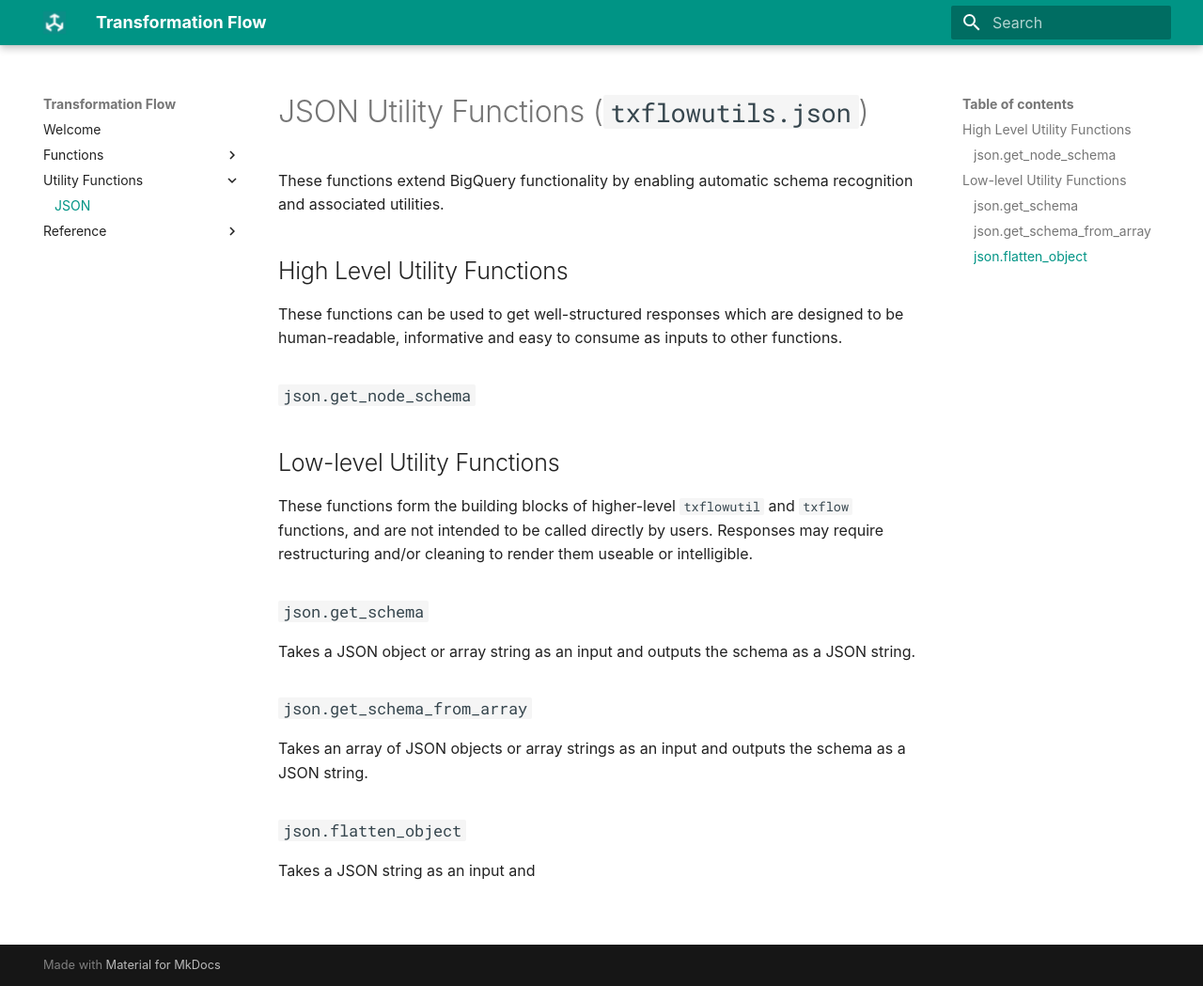
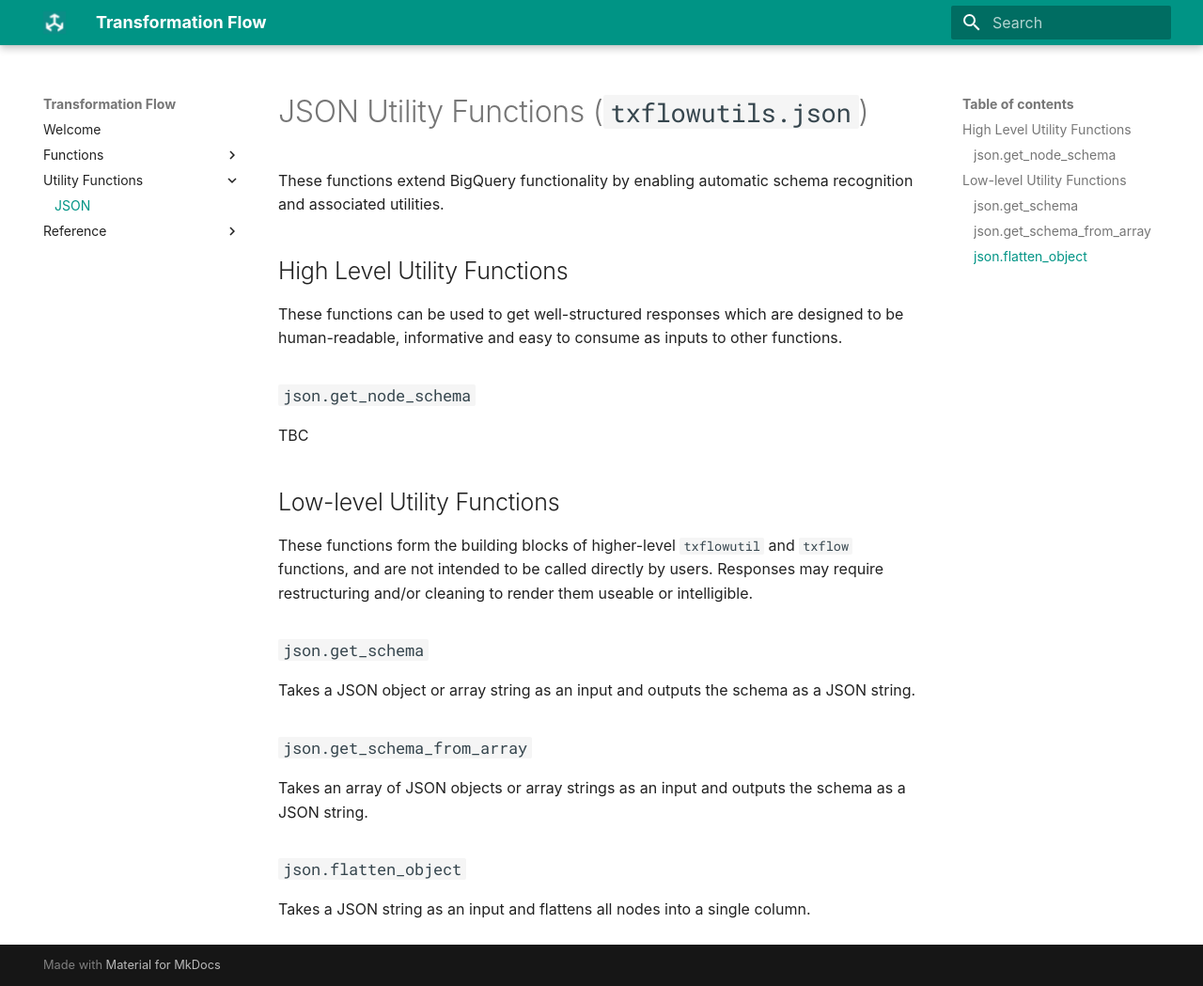
Before and after one commit to transformationflow/transformationflow.github.io, an MkDocs documentation site: the page built from docs/utils-json.md, in a window 1280 px wide and 1049 px high. Shown: the whole window at 94% size. Built offline with MkDocs 1.6.1 and Material for MkDocs 9.7.7, drawn with Linux system fonts in a browser that asks for light colours; some web fonts are replaced; comment, search, counter and statistics services are not loaded.

Commit message:
additional functions

```diff
--- a/docs/utils-json.md
+++ b/docs/utils-json.md
@@ -6,8 +6,7 @@ These functions can be used to get well-structured responses which are designed
 
 
 ### `json.get_node_schema`
-
-
+TBC
 
 ## Low-level Utility Functions
 These functions form the building blocks of higher-level `txflowutil` and `txflow` functions, and are not intended to be called directly by users.  Responses may require restructuring and/or cleaning to render them useable or intelligible.
@@ -19,4 +18,4 @@ Takes a JSON object or array string as an input and outputs the schema as a JSON
 Takes an array of JSON objects or array strings as an input and outputs the schema as a JSON string.
 
 ### `json.flatten_object`
-Takes a JSON string as an input and
+Takes a JSON string as an input and flattens all nodes into a single column.
```
